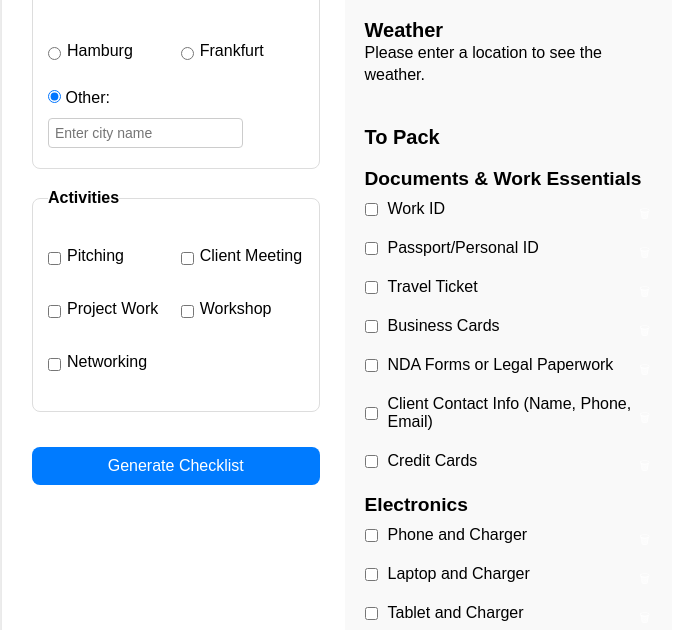
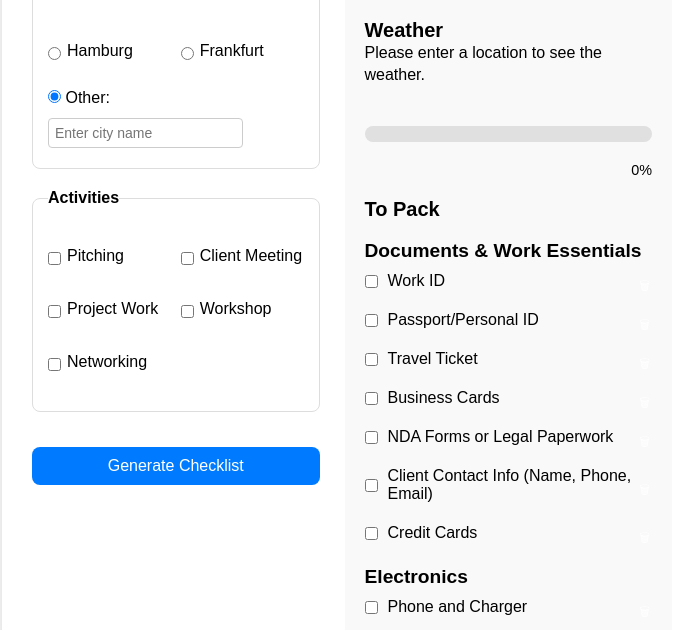
Before and after one commit to RedBag90/RedBag90.github.io, a plain HTML site: page index.html in a window 1280 px wide. Shown: the part 138-768 px from the top of the page, without its empty margins (288-971 px from the left). Drawn offline with Linux system fonts and the light colour scheme.

Commit message:
Füge Fortschrittsanzeige für das Packen hinzu und aktualisiere den Fortschritt bei Änderungen

```diff
--- a/css/components.css
+++ b/css/components.css
@@ -223,3 +223,31 @@ button:hover {
   font-weight: bold;
   text-align: left;
 }
+
+/* --------------------------------------------------------------------------
+ * Progress output
+ * -------------------------------------------------------------------------- */
+ /* Progress container (the “track”) */
+.progress-container {
+  width: 100%;
+  background-color: #e0e0e0;
+  border-radius: 8px;
+  overflow: hidden;
+  height: 16px;
+  margin: 20px 0;
+}
+
+/* The moving “fill” */
+.progress-bar {
+  width: 0%;
+  height: 100%;
+  background-color: #007bff;
+  transition: width 0.3s ease;
+}
+
+/* Percentage label below the bar */
+.progress-text {
+  text-align: right;
+  font-size: 0.9rem;
+  margin-bottom: 10px;
+}
--- a/index.html
+++ b/index.html
@@ -118,6 +118,13 @@
           <p id="weatherOutput" role="status" aria-live="polite"></p>
         </div>
 
+          <!-- -------- Packing Progress -------- -->
+        <div id="progressContainer" class="progress-container" aria-label="Packing progress">
+          <div id="progressBar" class="progress-bar"></div>
+        </div>
+        <div id="progressText" class="progress-text" aria-live="polite">0%</div>
+
+
         <!-- -------- To Pack List -------- -->
         <div class="checklist-container">
           <h2>To Pack</h2>
--- a/js/checklist.js
+++ b/js/checklist.js
@@ -214,6 +214,7 @@ function moveToPacked(name) {
   packedList.push({ name, checked: true });
   saveState();
   renderChecklists();
+  updatePackingProgress();
 }
 
 /**
@@ -225,6 +226,7 @@ function moveToToPack(name) {
   toPackList.push({ name, checked: false });
   saveState();
   renderChecklists();
+  updatePackingProgress();
 }
 
 /**
@@ -240,6 +242,7 @@ function deleteItem(name, isPacked) {
   }
   saveState();
   renderChecklists();
+  updatePackingProgress();
 }
 
 // ===========================
@@ -280,6 +283,7 @@ export function generateChecklist(formData) {
 
   saveState();
   renderChecklists();
+  updatePackingProgress();
 }
 
 // ===========================
@@ -298,3 +302,41 @@ export function initChecklist(formData) {
     generateChecklist(formData);
   }
 }
+
+
+
+
+
+// ===========================
+// Packing Progress Bar
+// ===========================
+/**
+ * Updates the packing progress bar based on the number of packed and unpacked boxes.
+ * Calculates the percentage of packed boxes and updates the UI accordingly.
+ */
+// This function is called whenever the packing status changes
+// (e.g., when a checkbox is checked/unchecked).
+// It updates the progress bar and text to reflect the current packing status.
+// It assumes that the packing checklist and packed boxes are represented
+// as checkboxes in the DOM with specific IDs.
+// The function calculates the total number of boxes (both packed and unpacked)
+// and the number of packed boxes. It then computes the percentage of packed boxes
+// and updates the width of the progress bar and the text content to show the percentage.
+// The progress bar is represented by an element with the ID 'progressBar',
+// and the text is represented by an element with the ID 'progressText'.
+// The function is designed to be called whenever the packing status changes,
+// ensuring that the progress bar and text are always up to date with the current packing status.
+
+export function updatePackingProgress() {
+  const toPackBoxes = document.querySelectorAll('#checklistOutput input[type="checkbox"]');
+  const packedBoxes = document.querySelectorAll('#packedOutput input[type="checkbox"]');
+  const totalItems = toPackBoxes.length + packedBoxes.length;
+  const packedCount = packedBoxes.length;
+  const percent = totalItems === 0 ? 0 : Math.round((packedCount / totalItems) * 100);
+
+  // Update bar width and text
+  const bar = document.getElementById('progressBar');
+  const text = document.getElementById('progressText');
+  bar.style.width = `${percent}%`;
+  text.textContent = `${percent}%`;
+}
--- a/js/main.js
+++ b/js/main.js
@@ -8,7 +8,7 @@
  */
 
 import { qs } from './utils.js';
-import { initChecklist, generateChecklist } from './checklist.js';
+import { initChecklist, generateChecklist, updatePackingProgress } from './checklist.js';
 import { showLoadingWeather, handleLocationChange } from './weather.js';
 import { debounce } from './utils.js';
 
@@ -42,6 +42,7 @@ qs('#generateBtn').addEventListener('click', () => {
   // Show loading indicator and fetch updated weather
   showLoadingWeather();
   handleLocationChange();
+  updatePackingProgress();
 });
 
 // Weather city selection change: update weather display
```
